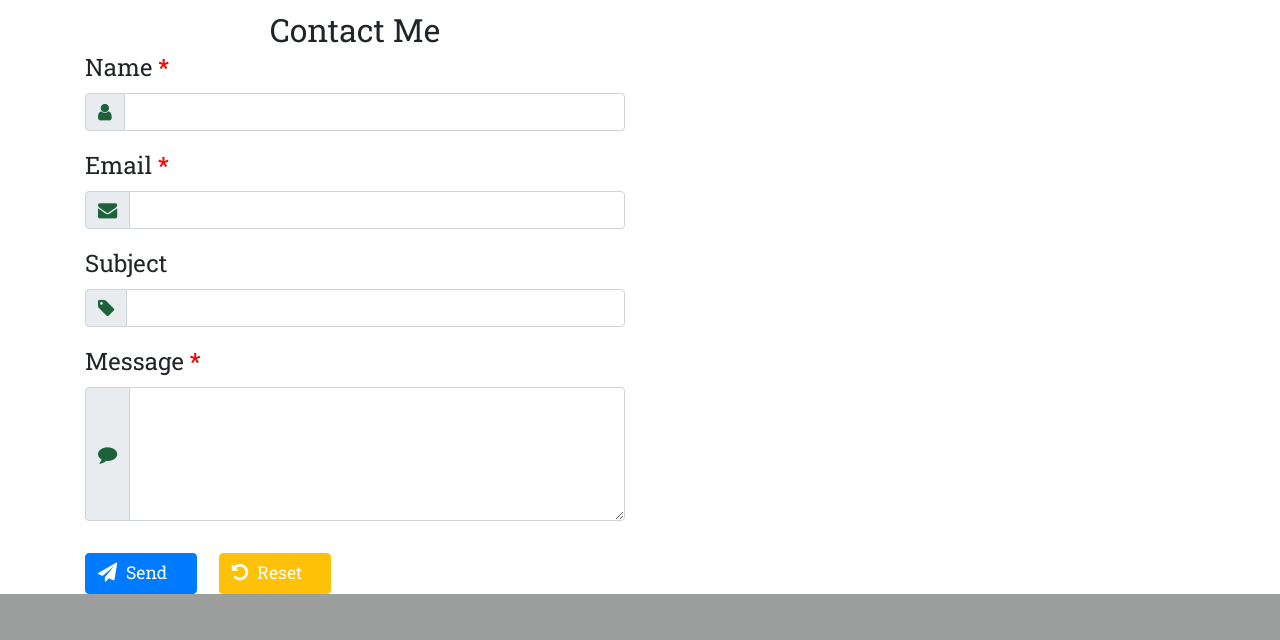
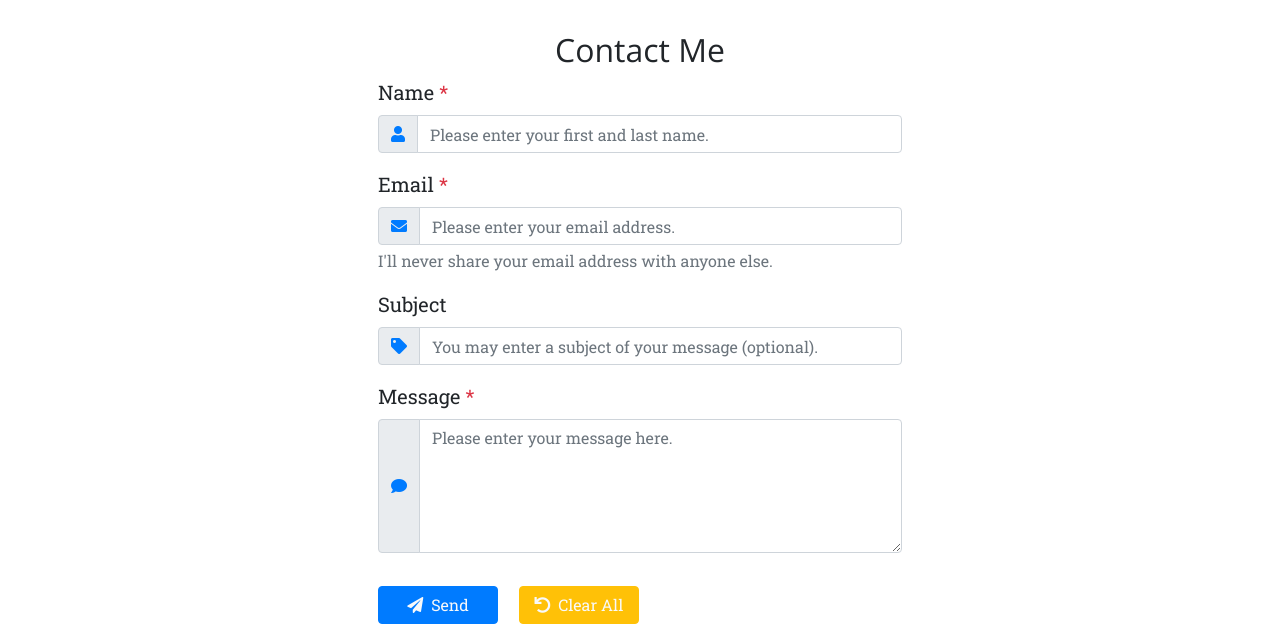
Before and after one commit to afnikitina/my-pwp-asya, a PHP site: page / in a window 1280 px wide. Shown: the part 827-1467 px from the top of the page. Before the commit the page ends 1421 px from the top, so only its background shows below. Run offline with PHP 8.4, Linux system fonts and the light colour scheme; some libraries are stand-ins or nearby versions.

Commit message:
Tidied up layout for the contact form and corresponding styles.

```diff
--- a/public_html/css/style.css
+++ b/public_html/css/style.css
@@ -8,7 +8,7 @@ body {
 }
 
 h1, h2, h3, h4, h5, h6 {
-	font-family: Open Sans', sans-serif;
+	font-family: 'Open Sans', sans-serif;
 	font-weight: 100;
 	margin: 0;
 }
@@ -27,29 +27,11 @@ h1, h2, h3, h4, h5, h6 {
 	font-size: 30rem;
 }
 
-.red-star {
-	color: red;
-	font-weight: bolder;
-}
-
 label[class="control-label"] {
 	/*color: #1e623b;*/
 	font-weight: bolder;
 }
 
-i[class~="fa"] {
-	color: #1e623b;
-	font-size: 1.2rem;
+.contact-btn {
+	width: 7.5em;
 }
-
-button {
-	width: 7em;
-	margin-right: 1rem;
-	margin-top: 1rem;
-}
-
-.my-btn {
-	color: white;
-	/*font-weight: bolder;*/
-	font-size: 1.1rem;
-}
--- a/public_html/index.php
+++ b/public_html/index.php
@@ -6,7 +6,7 @@
 		<title>My Personal Webpage</title>
 		<!-- Bootstrap CSS -->
 		<link rel="stylesheet" href="https://stackpath.bootstrapcdn.com/bootstrap/4.1.3/css/bootstrap.min.css" integrity="sha384-MCw98/SFnGE8fJT3GXwEOngsV7Zt27NXFoaoApmYm81iuXoPkFOJwJ8ERdknLPMO" crossorigin="anonymous">
-		<link rel="stylesheet" href="https://maxcdn.bootstrapcdn.com/font-awesome/4.4.0/css/font-awesome.min.css">
+		<link rel="stylesheet" href="https://use.fontawesome.com/releases/v5.2.0/css/all.css" integrity="sha384-hWVjflwFxL6sNzntih27bfxkr27PmbbK/iSvJ+a4+0owXq79v+lsFkW54bOGbiDQ" crossorigin="anonymous">
 		<link href="https://fonts.googleapis.com/css?family=Open+Sans:300,300i,400,400i,700,700i|Roboto+Slab:300,400,700" rel="stylesheet">
 		<link rel="stylesheet" href="css/style.css">
 		<script src='https://www.google.com/recaptcha/api.js'></script>
@@ -16,7 +16,7 @@
 		<nav class="navbar navbar-fixed-top navbar-expand-lg navbar-light" role="navigation">
 			<div class="container">
 				<div class="navbar-header">
-					<a class="navbar-brand" href="#"><img src="images/this_is_me.png" width="60" height="60" alt="coffee maker"></a>
+					<a class="navbar-brand" href="#"><img src="images/this_is_me.png" width="80" height="80" alt="coffee maker"></a>
 				</div><!--navbar-header-->
 				<ul class="nav navbar-nav navbar-right">
 					<li class="nav-item">
@@ -37,83 +37,81 @@
 				</ul><!--navbar-nav mr-auto-->
 			</div><!--		container-->
 		</nav><!--navbar navbar-expand-lg navbar-light bg-light-->
-
-
 		<header class="jumbotron jumbotron-fluid">
 			<div class="container">
 				<div class="display-1 mb-4">Welcome!</div>
-
 			</div>
 		</header>
+		<main>
 
 		<div class="container">
-			<div class="row">
+			<div class="row justify-content-md-center">
 				<div class="col-md-6">
 					<h2 class="text-center">Contact Me</h2>
-				</div><!--		col-md-6-->
-			</div><!--		row-->
-			<div class="row">
+				</div><!--col-md-6-->
+			</div><!--row justify-content-md-center-->
+			<form class="form-control-lg" id="form-contact" action="" method="post">
+				<div class="row justify-content-md-center">
 					<div class="col-md-6">
-					<label class="control-label" for="name">Name <span class="red-star">*</span></label>
+						<label class="control-label" for="name">Name <span class="text-danger">*</span></label>
 						<div class="input-group mb-3">
 							<div class="input-group-prepend">
-							<span class="input-group-text">
-								<i class="fa fa-user" aria-hidden="true"></i>
-							</span>
-						</div>
-						<input type="text" class="form-control" placeholder="" aria-label="Name" name="name" aria-describedby="nameHelp" />
-					</div><!--		input-group mb-3-->
-<!--					<small id="nameHelp" class="form-text text-muted">Enter your your name.</small>-->
-				</div><!--		col-md-6-->
-			</div><!--		row-->
-			<div class="row">
+								<span class="input-group-text"><i class="fas fa-user text-primary"></i></span>
+							</div><!--input-group-prepend-->
+							<input type="text" class="form-control" id="name" placeholder="Please enter your first and last name." name="name" required />
+						</div><!--input-group mb-3-->
+					</div><!--col-md-6-->
+				</div><!--row justify-content-md-center-->
+				<div class="row justify-content-md-center">
 					<div class="col-md-6">
-					<label class="control-label" for="email">Email <span class="red-star">*</span></label>
-					<div class="input-group mb-3">
+						<div class="form-group mb-3">
+							<label class="control-label" for="email">Email <span class="text-danger">*</span></label>
+							<div class="input-group">
 								<div class="input-group-prepend">
-							<span class="input-group-text">
-								<i class="fa fa-envelope" aria-hidden="true"></i>
-							</span>
-						</div>
-						<input type="text" class="form-control" placeholder="" aria-label="Email" name="email" aria-describedby="emailHelp" />
-					</div><!--		input-group mb-3-->
-<!--					<small id="emailHelp" class="form-text text-muted">Enter your email address.</small>-->
-				</div><!--		col-md-6-->
-			</div><!--		row-->
-			<div class="row">
+									<span class="input-group-text"><i class="fas fa-envelope text-primary"></i></span>
+								</div><!--input-group-prepend-->
+								<input type="text" class="form-control" placeholder="Please enter your email address." name="email" aria-describedby="emailHelp" required />
+							</div><!--	input-group-->
+							<small id="emailHelp" class="form-text text-muted">I'll never share your email address with anyone else.</small>
+						</div><!--	form-group mb-3-->
+					</div><!--col-md-6-->
+				</div><!--row justify-content-md-center-->
+				<div class="row justify-content-md-center">
 					<div class="col-md-6">
 						<label class="control-label" for="subject">Subject</label>
 						<div class="input-group mb-3">
 							<div class="input-group-prepend">
-							<span class="input-group-text">
-								<i class="fa fa-tag" aria-hidden="true"></i>
-							</span>
+								<span class="input-group-text"><i class="fas fa-tag text-primary"></i></span>
 							</div>
-						<input type="text" class="form-control" placeholder="" aria-label="Subject" name="subject" aria-describedby="subjectHelp" />
-					</div><!--		input-group mb-3-->
-<!--					<small id="subjectHelp" class="form-text text-muted">You may enter a subject of your message (optional).</small>-->
-				</div><!--		col-md-6-->
-			</div><!--		row-->
-			<div class="row">
+							<input type="text" class="form-control" placeholder="You may enter a subject of your message (optional)." name="subject" />
+						</div><!--input-group mb-3-->
+					</div><!--col-md-6-->
+				</div><!--row justify-content-md-center-->
+				<div class="row justify-content-md-center">
 					<div class="col-md-6">
-					<label class="control-label" for="subject">Message <span class="red-star">*</span></label>
+						<label class="control-label" for="message">Message <span class="text-danger">*</span></label>
 						<div class="input-group mb-3">
 							<div class="input-group-prepend">
-							<span class="input-group-text">
-								<i class="fa fa-comment" aria-hidden="true"></i>
-							</span>
+								<span class="input-group-text"><i class="fas fa-comment text-primary"></i></span>
 							</div>
-						<textarea class="form-control" rows="5" placeholder="" aria-label="Message" name="message" aria-describedby="messageHelp"></textarea>
-					</div><!--		input-group mb-3-->
-<!--					<small id="subjectHelp" class="form-text text-muted">Please type your message in the box above.</small>-->
-				</div><!--		col-md-6-->
-			</div><!--		row-->
+							<textarea class="form-control" rows="5" placeholder="Please enter your message here." name="message" required></textarea>
+						</div><!--input-group mb-3-->
+					</div><!--col-md-6-->
+				</div><!--row justify-content-md-center-->
+				<div class="row justify-content-md-center">
+					<div class="col-md-6">
 						<div class="g-recaptcha" data-sitekey="6Lcxg2sUAAAAAJZdNwYeK8eHm4XygGXoF6eO62kt"></div>
-			<button type="button" class="btn btn-primary" onclick="submitMessage()"><div class="my-btn" style="text-align:left;"><i class="fa fa-paper-plane" style="color:white;" aria-hidden="true"></i>&nbsp;&nbsp;Send</div></button>
-			<button type="button" class="btn btn-warning" onclick="resetAll()"><div class="my-btn" style="text-align:left;"><i class="fa fa-undo" style="color:white;" aria-hidden="true"></i>&nbsp;&nbsp;Reset</div></button>
+					</div><!--col-md-6-->
+				</div><!--row justify-content-md-center-->
+				<div class="row justify-content-md-center">
+					<div class="col-md-6">
+						<button type="button" class="btn btn-primary text-light my-3 mr-3 contact-btn"><i class="fas fa-paper-plane"></i>&nbsp;&nbsp;Send</button>
+						<button type="button" class="btn btn-warning text-light my-3 contact-btn" onclick="resetAll()"><i class="fas fa-undo"></i>&nbsp;&nbsp;Clear All</button>
+					</div><!--col-md-6-->
+				</div><!--row justify-content-md-center-->
+			</form>
 		</div><!--		container-->
-
-
+		</main>
 
 
 		<!--		<footer>-->
```
Lines whose indentation alone changed are shown as unchanged.
